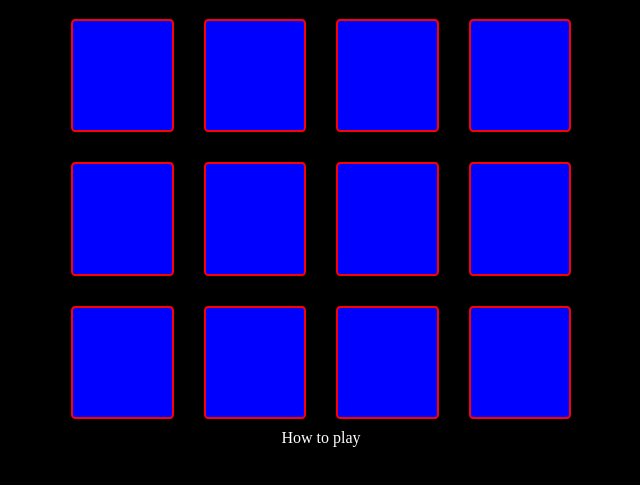
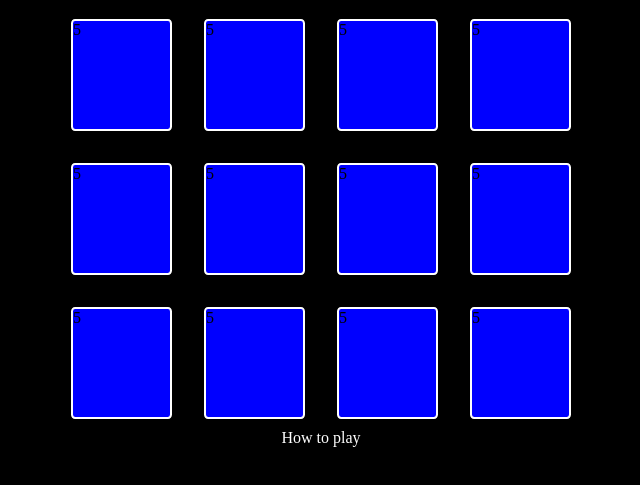
Before and after one commit to melliemelski/wk4-game, a plain HTML site: page index.html in a window 1280 px wide. Shown: the part 55-540 px from the top of the page, without its empty margins (319-959 px from the left). Drawn offline with Linux system fonts and the light colour scheme.

Commit message:
so confused, can only get array shuffle working and I nicked that

```diff
--- a/app.js
+++ b/app.js
@@ -0,0 +1,40 @@
+// let picsArray = ["cloud", "moon", "mountain", "rainbow", "tree", "stars", "cloud", "moon", "mountain", "rainbow", "tree", "stars"]
+// const cardImage = document.querySelectorAll(".board div");
+// let selection = [];
+// //set random images to board//
+// // for(let i = picsArray.length - 1; i > 0; i--){
+// //   const j = Math.floor(Math.random() * i)
+// //   const temp = picsArray[i]
+// //   picsArray[i] = picsArray[j]
+// //   picsArray[j] = temp
+// // }
+// // let image = new Image();
+// // image.src = './assets.moon.jpg'
+// // document.getElementById("1").appendChild('image');
+// cardImage.forEach(pic => {
+
+// })
+// // click to reveal cards//
+// cardImage.forEach(card => {
+//   card.addEventListener('click', () => {
+//     selection.push(EventTarget.attribute('src'));
+//     console.log(selection);
+//   });
+
+// });
+
+//////////////////
+let numArray = ["1", "1", "2", "2", "3", "3", "4", "4", "5", "5", "6", "6"];
+const card = document.querySelectorAll(".board div");
+
+
+for(let i = numArray.length - 1; i > 0; i--){
+    const j = Math.floor(Math.random() * i)
+    const temp = numArray[i]
+    numArray[i] = numArray[j]
+    numArray[j] = temp
+  }
+
+card.forEach(card => {
+  card.innerHTML += numArray[0];
+});
--- a/index.html
+++ b/index.html
@@ -10,18 +10,18 @@
   <h1>Nature Pairs</h1>
 
   <section class="board">
-    <div id="1"><img src="" alt=""></div>
-    <div id="2"><img src="" alt=""></div>
-    <div id="3"><img src="" alt=""></div>
-    <div id="4"><img src="" alt=""></div>
-    <div id="5"><img src="" alt=""></div>
-    <div id="6"><img src="" alt=""></div>
-    <div id="7"><img src="" alt=""></div>
-    <div id="8"><img src="" alt=""></div>
-    <div id="9"><img src="" alt=""></div>
-    <div id="10"><img src="" alt=""></div>
-    <div id="11"><img src="" alt=""></div>
-    <div id="12"><img src="" alt=""></div>
+    <div id="1"></div>
+    <div id="2"></div>
+    <div id="4"></div>
+    <div id="5"></div>
+    <div id="6"></div>
+    <div id="7"></div>
+    <div id="8"></div>
+    <div id="3"></div>
+    <div id="9"></div>
+    <div id="10"></div>
+    <div id="11"></div>
+    <div id="12"></div>
   </section>
 
   <section class="instructions">
--- /dev/null
+++ b/sand.js
@@ -0,0 +1 @@
+array = ["blue", "blue", "red", "red", "yellow", "yellow", "white", "white"];
--- a/style.css
+++ b/style.css
@@ -22,13 +22,18 @@ h1 {
   grid-template-columns: 1fr 1fr 1fr 1fr;
   grid-template-rows: 1fr 1fr 1fr;
   margin: 0 auto;
-  grid-gap: 30px;
+  grid-gap: 32px;
 }
 
 .board div {
   background-color: blue;
-  border: 2px solid red;
+  border: 2px solid white;
   border-radius: 4%;
+}
+
+.board div img {
+  width: 99px;
+  height: 109px;
 }
 
 .instructions {
```
